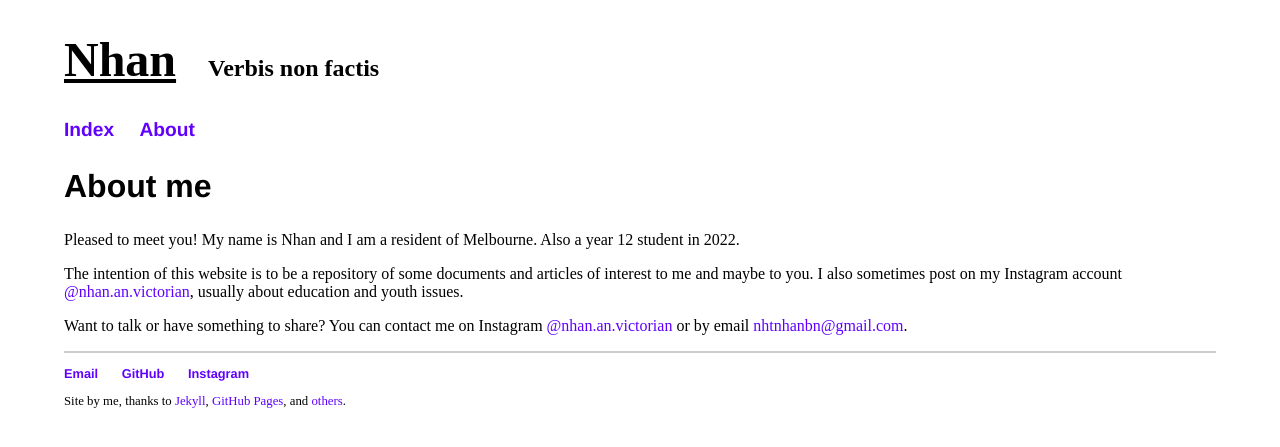
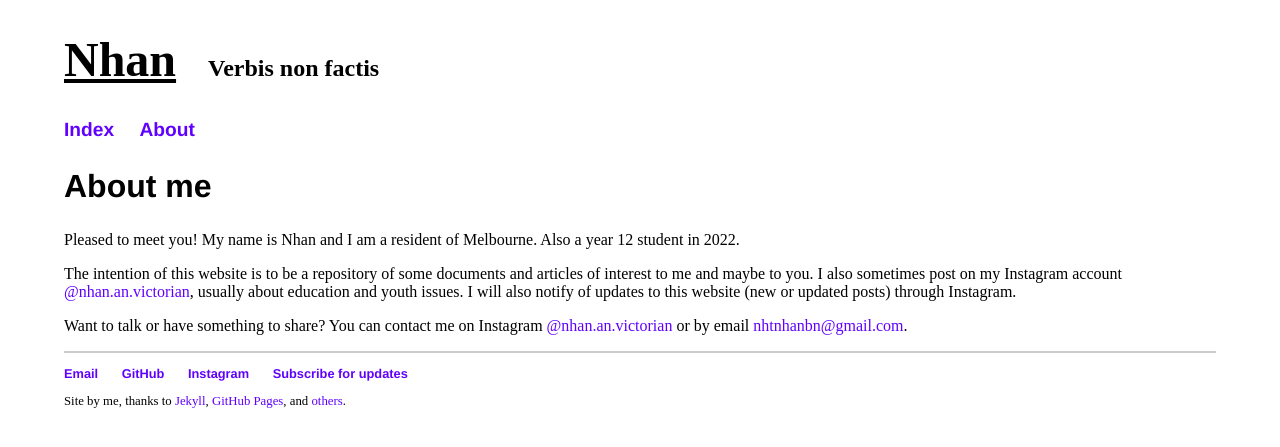
Before and after one commit to nhtnhanbn/nhtnhanbn.github.io, a Jekyll site: the page built from about.md, in a window 1280 px wide. Shown: the top 447 px of the page. Built offline with Jekyll 4.4.1, drawn with Linux system fonts in a browser that asks for light colours.

Commit message:
Add subscription links

```diff
--- a/_layouts/default.html
+++ b/_layouts/default.html
@@ -25,6 +25,7 @@
         <li><a href="mailto:nhtnhanbn@gmail.com">Email</a></li>
         <li><a href="https://github.com/nhtnhanbn">GitHub</a></li>
         <li><a href="https://instagram.com/nhan.an.victorian">Instagram</a></li>
+        <li><a href="https://instagram.com/nhan.an.victorian">Subscribe for updates</a></li>
       </ul>
       <p>Site by me, thanks to <a href="https://jekyllrb.com">Jekyll</a>, <a href="https://github.io">GitHub Pages</a>, and <a href="https://github.com/nhtnhanbn/nhtnhanbn.github.io#readme">others</a>.</p>
     </footer>
--- a/about.md
+++ b/about.md
@@ -11,7 +11,7 @@ Also a year 12 student in 2022.
 
 The intention of this website is to be a repository of some documents and articles of interest to me and maybe to you.
 I also sometimes post on my Instagram account [@nhan.an.victorian](https://instagram.com/nhan.an.victorian),
-usually about education and youth issues.
+usually about education and youth issues. I will also notify of updates to this website (new or updated posts) through Instagram.
 
 Want to talk or have something to share?
 You can contact me on Instagram [@nhan.an.victorian](https://instagram.com/nhan.an.victorian)
```
Also changed, not shown: index.md (+2 -0 lines).
